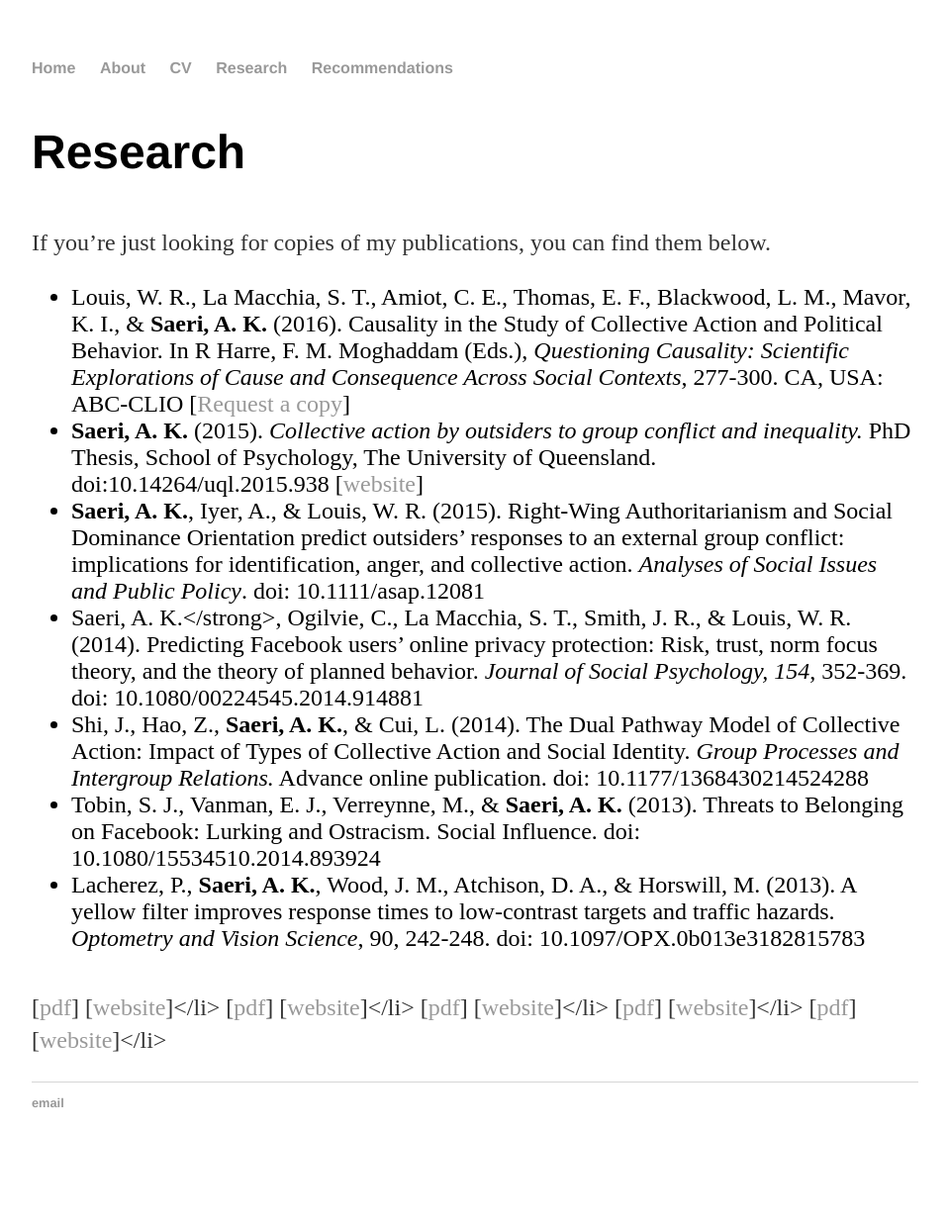
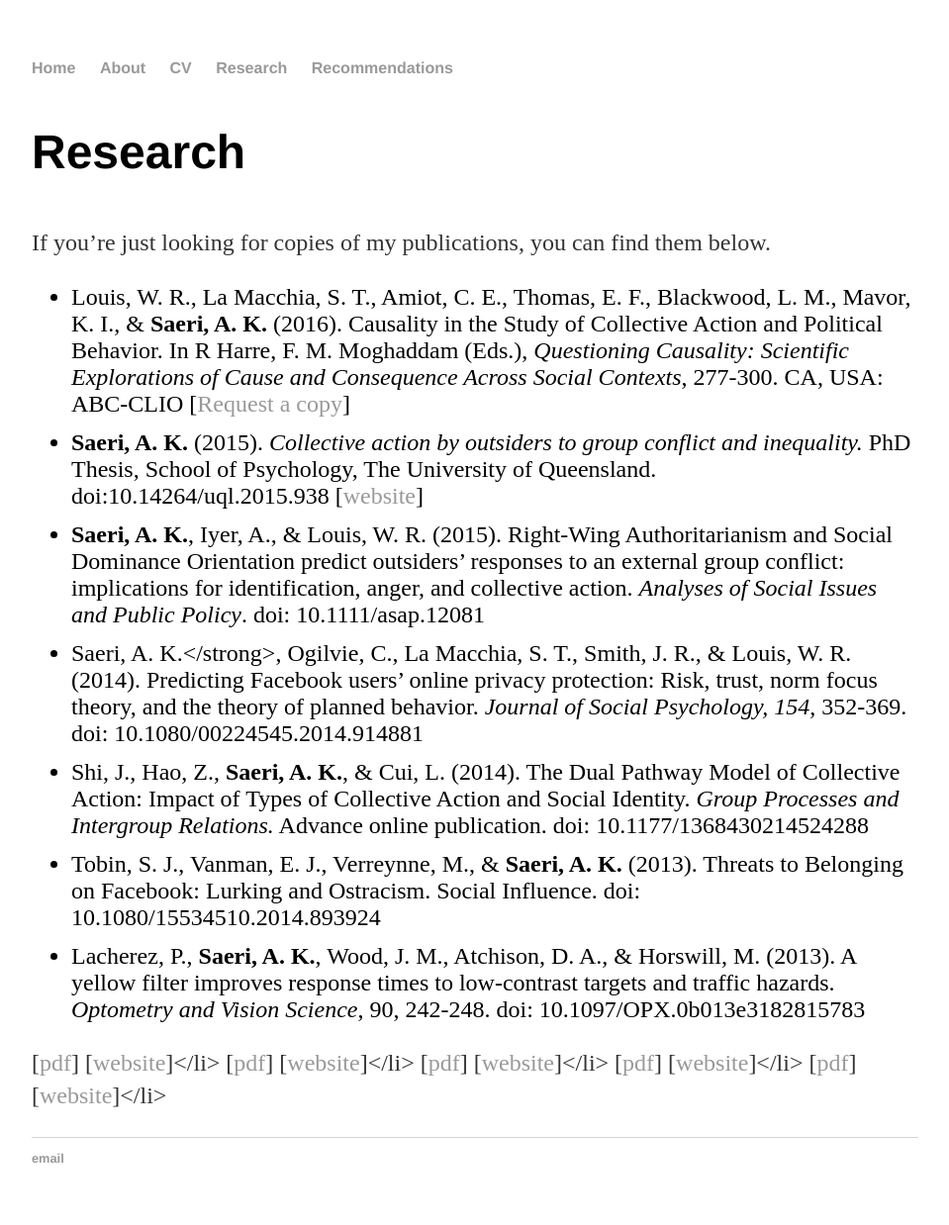
Before and after one commit to aksaeri/scrub, a Jekyll site: the page built from pages/research.md, in a window 1280 px wide. Shown: the whole page at 99% size, without its empty margins (160-1119 px from the left). Built offline with Jekyll 4.4.1, drawn with Linux system fonts in a browser that asks for light colours; before the commit the page ends 1182 px from its top, so only the background shows below that.

Commit message:
Update main.css

```diff
--- a/css/main.css
+++ b/css/main.css
@@ -51,10 +51,13 @@ footer {
 }
 
 .content ul {
-    margin: 20px auto 40px;
+    margin: 1em auto;
     font-size: 1.5em;
 }
 
+.content ul li {
+    margin-bottom: 0.5em;
+}
 ul.posts {
     margin: 1em auto 2em;
     font-size: 1.5em;
```
